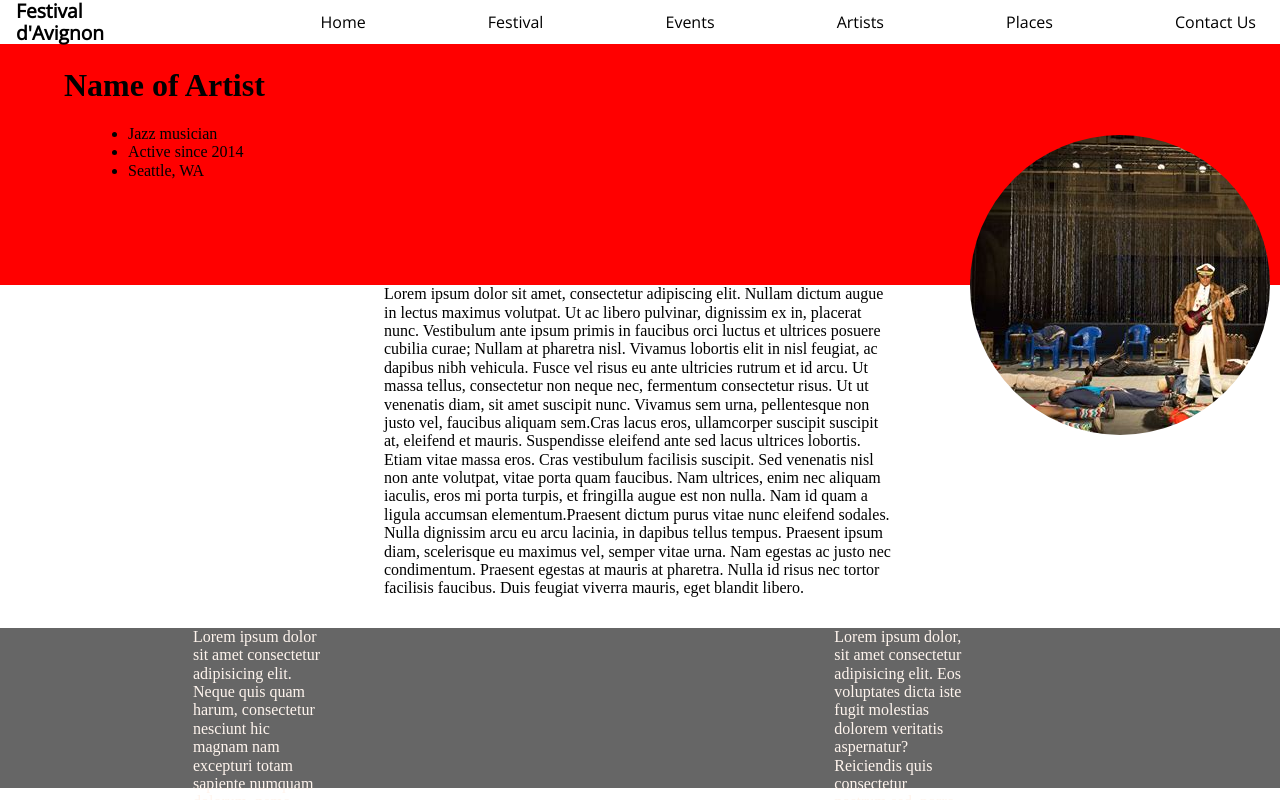
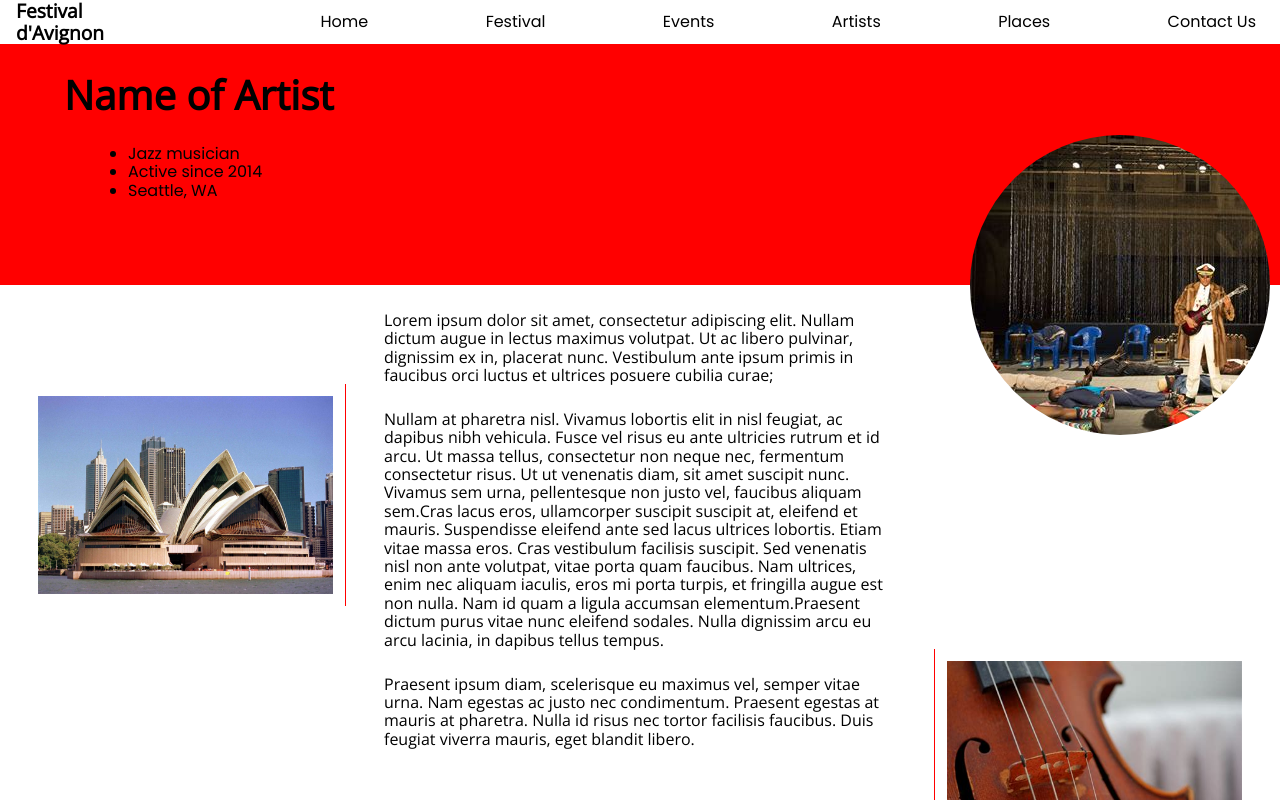
Before and after one commit to AndreaPrati98/Polimi--Hypermedia---project, a Nuxt app: page /artists/artist1 in a window 1280 px wide. Shown: the top 800 px of the page. Built offline with nearby package versions, Linux system fonts and the light colour scheme; a web font is replaced by a local one.

Commit message:
added more to the artist page. added dummy pictures

```diff
--- a/pages/artists/artist1.vue
+++ b/pages/artists/artist1.vue
@@ -11,8 +11,17 @@
         </div>
     </div>
     <div class="left-slot"></div>
-    <p> Lorem ipsum dolor sit amet, consectetur adipiscing elit. Nullam dictum augue in lectus maximus volutpat. Ut ac libero pulvinar, dignissim ex in, placerat nunc. Vestibulum ante ipsum primis in faucibus orci luctus et ultrices posuere cubilia curae; Nullam at pharetra nisl. Vivamus lobortis elit in nisl feugiat, ac dapibus nibh vehicula. Fusce vel risus eu ante ultricies rutrum et id arcu. Ut massa tellus, consectetur non neque nec, fermentum consectetur risus. Ut ut venenatis diam, sit amet suscipit nunc. Vivamus sem urna, pellentesque non justo vel, faucibus aliquam sem.Cras lacus eros, ullamcorper suscipit suscipit at, eleifend et mauris. Suspendisse eleifend ante sed lacus ultrices lobortis. Etiam vitae massa eros. Cras vestibulum facilisis suscipit. Sed venenatis nisl non ante volutpat, vitae porta quam faucibus. Nam ultrices, enim nec aliquam iaculis, eros mi porta turpis, et fringilla augue est non nulla. Nam id quam a ligula accumsan elementum.Praesent dictum purus vitae nunc eleifend sodales. Nulla dignissim arcu eu arcu lacinia, in dapibus tellus tempus. Praesent ipsum diam, scelerisque eu maximus vel, semper vitae urna. Nam egestas ac justo nec condimentum. Praesent egestas at mauris at pharetra. Nulla id risus nec tortor facilisis faucibus. Duis feugiat viverra mauris, eget blandit libero.
-    </p>
+    <p> Lorem ipsum dolor sit amet, consectetur adipiscing elit. Nullam dictum augue in lectus maximus volutpat. Ut ac libero pulvinar, dignissim ex in, placerat nunc. Vestibulum ante ipsum primis in faucibus orci luctus et ultrices posuere cubilia curae; </p>
+    <div class="picure1">
+        <img class="picture left" src="~/assets/imgs/artists/samples/sydney.jpg"/>
+    </div>
+    <p>Nullam at pharetra nisl. Vivamus lobortis elit in nisl feugiat, ac dapibus nibh vehicula. Fusce vel risus eu ante ultricies rutrum et id arcu. Ut massa tellus, consectetur non neque nec, fermentum consectetur risus. Ut ut venenatis diam, sit amet suscipit nunc. Vivamus sem urna, pellentesque non justo vel, faucibus aliquam sem.Cras lacus eros, ullamcorper suscipit suscipit at, eleifend et mauris. Suspendisse eleifend ante sed lacus ultrices lobortis. Etiam vitae massa eros. Cras vestibulum facilisis suscipit. Sed venenatis nisl non ante volutpat, vitae porta quam faucibus. Nam ultrices, enim nec aliquam iaculis, eros mi porta turpis, et fringilla augue est non nulla. Nam id quam a ligula accumsan elementum.Praesent dictum purus vitae nunc eleifend sodales. Nulla dignissim arcu eu arcu lacinia, in dapibus tellus tempus.</p>
+    <div class="picture2">
+        <img class="picture right" src="~/assets/imgs/artists/samples/violin.jpg"/>
+    </div>
+    <p> Praesent ipsum diam, scelerisque eu maximus vel, semper vitae urna. Nam egestas ac justo nec condimentum. Praesent egestas at mauris at pharetra. Nulla id risus nec tortor facilisis faucibus. Duis feugiat viverra mauris, eget blandit libero.</p>
+
+
     <footer />
   </section>
 </template>
@@ -49,15 +58,47 @@ export default {
 h1 {
     padding-left: 5%;
     width: 100%;
+    font-family: 'Open Sans';
+    font-weight: 800;
+    font-size: 2.5em;
 }
 ul {
     width: 100%;
     padding-left: 10%;
+    font-family: 'Poppins';
 }
 
 p {
     padding-left: 30%;
     padding-right: 30%;
+    padding-top: 2%;
+    font-family:'Open Sans';
+    font-weight: 400;
 }
 
+img {
+    height:35%;
+    width: 25%;
+}
+
+.left{
+
+    background: unset;
+    padding: 12px;
+    border-right: 1px solid red;
+    float: left;
+    margin-left: 2%
+}
+
+.right{
+
+    background: unset;
+    padding: 12px;
+    border-left: 1px solid red;
+    float: right;
+    margin-right: 2%;
+    }
+
+
+
 </style>
```
Also changed, not shown: assets/imgs/artists/samples/sydney.jpg (added), assets/imgs/artists/samples/violin.jpg (added).
